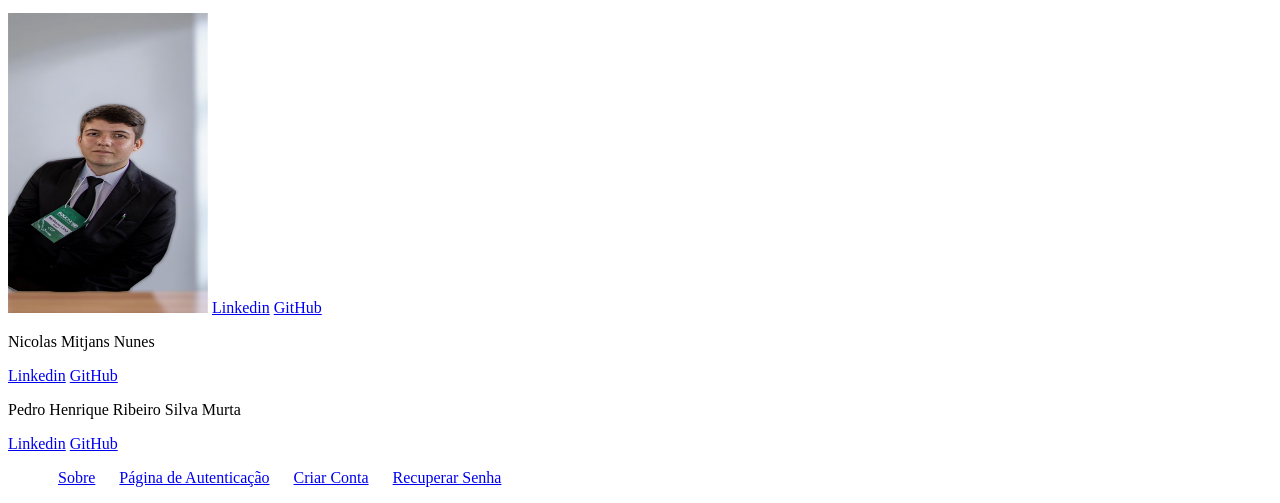
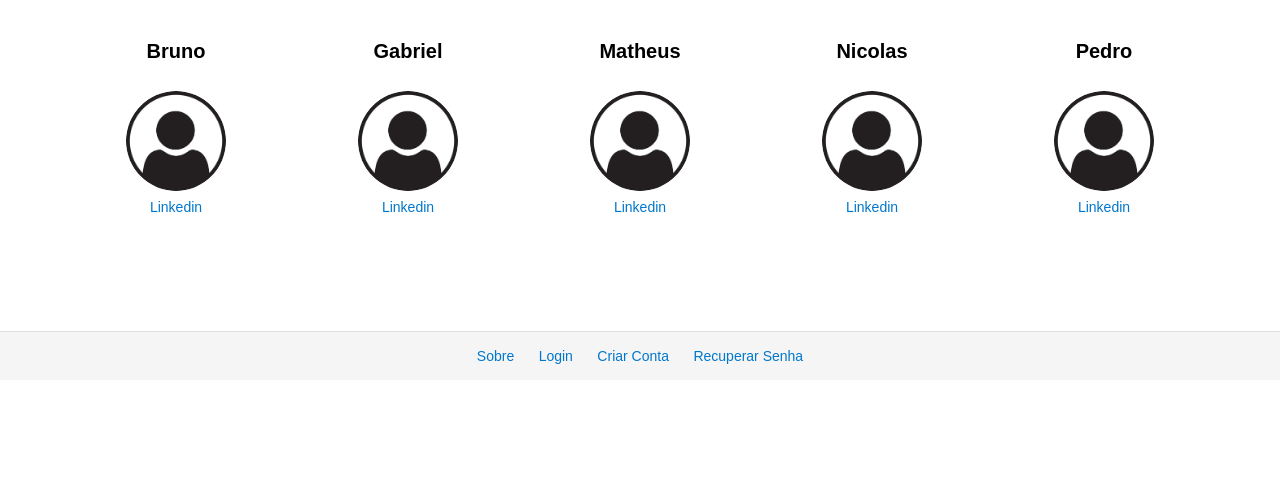
Before and after one commit to BrunoM2422/ES-PI2-2025-T3-G07, a plain HTML site: page sobre.html in a window 1280 px wide. Shown: the part 420-923 px from the top of the page. After the commit the page ends 800 px from the top, so only its background shows below. Drawn offline with Linux system fonts and the light colour scheme.

Commit message:
CSS Inicial

```diff
--- a/sobre.html
+++ b/sobre.html
@@ -4,57 +4,59 @@
     <meta charset="UTF-8">
     <meta name="viewport" content="width=device-width, initial-scale=1.0">
     <title>NotaDez</title>
-    <link rel="StyleSheet" href="./styles/style.css">
+    <link rel="StyleSheet" href="./styles/main.css">
     <link rel="StyleSheet" href="./styles/sobre.css">
 </head>
 <body>
     <div id="wrapper">
         <div id="header">
             <h1>
-                NotaDez
+                <a href="login.html">NotaDez</a>
             </h1>
         </div>
         <div id="content">
             <h2>
                 Projeto Integrador II
             </h2>
-            <h3>
+            <h3><br>
                 Objetivos:
             </h3>
             <ul>
-                <li>
+                <br><li>
                     Criar um sistema que ajude os professores a controlar as notas de seus alunos.
                 </li>
                 <li>
                     Facilitar o controle de disciplinas e de instituições do docente.
                 </li>
             </ul>
-            <h3>Integrantes: </h3>
-            <div id="bruno">
-                <p>Bruno Lenitta Machado</p>
+
+            <h3><br>Integrantes: </h3>
+            <div class="sobre">
+                <div class="pessoa">
+                    <p>Bruno</p>
+                    <img src="images/TEMPLATE.jpg" alt="Bruno">
                     <a href="#">Linkedin</a>
-                <a href="#">GitHub</a>
                 </div>
-            <div id="gabriel">
-                <p>Gabriel Scolfaro de Azevedo</p>
+                <div class="pessoa">
+                    <p>Gabriel</p>
+                    <img src="images/TEMPLATE.jpg" alt="Gabriel">
                     <a href="#">Linkedin</a>
-                <a href="#">GitHub</a>
                 </div>
-            <div id="matheus">
-                <p>Matheus Antony Lucas Lima</p>
-                <img class="profilePhoto" src="./images/matheusphoto.jpeg">
-                <a href="https://www.linkedin.com/in/matheus-lucas-lima-aa201a371/">Linkedin</a>
-                <a href="https://github.com/MatheusLucaLima">GitHub</a>
+                <div class="pessoa">
+                    <p>Matheus</p>
+                    <img src="images/TEMPLATE.jpg" alt="Matheus">
+                    <a href="#">Linkedin</a>
                 </div>
-            <div id="nicolas">
-                <p>Nicolas Mitjans Nunes</p>
+                <div class="pessoa">
+                    <p>Nicolas</p>
+                    <img src="images/TEMPLATE.jpg" alt="Nicolas">
                     <a href="#">Linkedin</a>
-                <a href="#">GitHub</a>
                 </div>
-            <div id="pedro">
-                <p>Pedro Henrique Ribeiro Silva Murta</p>
+                <div class="pessoa">
+                    <p>Pedro</p>
+                    <img src="images/TEMPLATE.jpg" alt="Pedro">
                     <a href="#">Linkedin</a>
-                <a href="#">GitHub</a>
+                </div>
             </div>
 
         </div>
@@ -64,7 +66,7 @@
                     <a href="sobre.html">Sobre</a>
                 </li>
                 <li>
-                    <a href="index.html">Página de Autenticação</a>
+                    <a href="login.html">Login</a>
                 </li>
                 <li>
                     <a href="criarConta.html">Criar Conta</a>
--- /dev/null
+++ b/styles/criarConta.css
@@ -0,0 +1,65 @@
+
+/* Conteúdo principal */
+#content {
+    flex: 1;
+    display: flex;
+    flex-direction: column;
+    align-items: center;
+    justify-content: center;
+    padding: 40px;
+}
+
+#content p {
+    font-size: 20px;
+    margin-bottom: 20px;
+    font-weight: bold;
+}
+
+/* Formulário de login */
+form {
+    display: flex;
+    flex-direction: column;
+    gap: 15px;
+    width: 250px;
+}
+
+input {
+    padding: 10px;
+    border: 1px solid #aaa;
+    border-radius: 8px;
+    font-size: 14px;
+}
+
+button {
+    background-color: #0077cc;
+    color: white;
+    padding: 10px;
+    border: none;
+    border-radius: 8px;
+    font-size: 16px;
+    cursor: pointer;
+    transition: background 0.3s;
+}
+
+button:hover {
+    background-color: #005fa3;
+}
+
+/* Links adicionais (recuperar/criar conta) */
+#recoverPassword {
+    padding-right: 20px;
+}
+
+#content div {
+    margin-top: 15px;
+}
+
+#content a {
+    color: #0077cc;
+    text-decoration: none;
+    font-size: 14px;
+}
+
+#content a:hover {
+    text-decoration: underline;
+}
--- /dev/null
+++ b/styles/login.css
@@ -0,0 +1,64 @@
+/* Conteúdo principal */
+#content {
+    flex: 1;
+    display: flex;
+    flex-direction: column;
+    align-items: center;
+    justify-content: center;
+    padding: 40px;
+}
+
+#content p {
+    font-size: 20px;
+    margin-bottom: 20px;
+    font-weight: bold;
+}
+
+/* Formulário de login */
+form {
+    display: flex;
+    flex-direction: column;
+    gap: 15px;
+    width: 250px;
+}
+
+input {
+    padding: 10px;
+    border: 1px solid #aaa;
+    border-radius: 8px;
+    font-size: 14px;
+}
+
+button {
+    background-color: #0077cc;
+    color: white;
+    padding: 10px;
+    border: none;
+    border-radius: 8px;
+    font-size: 16px;
+    cursor: pointer;
+    transition: background 0.3s;
+}
+
+button:hover {
+    background-color: #005fa3;
+}
+
+/* Links adicionais (recuperar/criar conta) */
+#recoverPassword {
+    padding-right: 20px;
+}
+
+#content div {
+    margin-top: 15px;
+}
+
+#content a {
+    color: #0077cc;
+    text-decoration: none;
+    font-size: 14px;
+}
+
+#content a:hover {
+    text-decoration: underline;
+}
--- /dev/null
+++ b/styles/main.css
@@ -0,0 +1,59 @@
+/* Reset básico */
+* {
+    margin: 0;
+    padding: 0;
+    box-sizing: border-box;
+    font-family: Arial, Helvetica, sans-serif;
+}
+
+/* Wrapper geral */
+#wrapper {
+    display: flex;
+    flex-direction: column;
+    min-height: 100vh;
+}
+
+
+/* Cabeçalho */
+#header {
+    background-color: #0077cc;
+    color: white;
+    padding: 10px;
+    text-align: left;
+    font-size:25px;
+
+}
+
+#header a{
+    color: white;
+    text-decoration:none;
+}
+
+/* Rodapé */
+#footer {
+    background-color: #f5f5f5;
+    padding: 15px;
+    text-align: center;
+    border-top: 1px solid #ddd;
+}
+
+#footer ul {
+    padding: 0;
+    margin: 0;
+}
+
+#footer li {
+    display: inline;
+    list-style: none;
+    padding: 0 10px;
+}
+
+#footer a {
+    color: #0077cc;
+    text-decoration: none;
+    font-size: 14px;
+}
+
+#footer a:hover {
+    text-decoration: underline;
+}
--- /dev/null
+++ b/styles/recuperarSenha.css
@@ -0,0 +1,59 @@
+/* Conteúdo principal */
+#content {
+    flex: 1;
+    display: flex;
+    flex-direction: column;
+    align-items: center;
+    justify-content: center;
+    padding: 40px;
+}
+
+#content p {
+    font-size: 20px;
+    margin-bottom: 20px;
+    font-weight: bold;
+}
+
+/* Formulário de login */
+form {
+    display: flex;
+    flex-direction: column;
+    gap: 15px;
+    width: 250px;
+}
+
+input {
+    padding: 10px;
+    border: 1px solid #aaa;
+    border-radius: 8px;
+    font-size: 14px;
+}
+
+button {
+    background-color: #0077cc;
+    color: white;
+    padding: 10px;
+    border: none;
+    border-radius: 8px;
+    font-size: 16px;
+    cursor: pointer;
+    transition: background 0.3s;
+}
+
+button:hover {
+    background-color: #005fa3;
+}
+
+#content div {
+    margin-top: 15px;
+}
+
+#content a {
+    color: #0077cc;
+    text-decoration: none;
+    font-size: 14px;
+}
+
+#content a:hover {
+    text-decoration: underline;
+}
--- a/styles/sobre.css
+++ b/styles/sobre.css
@@ -1,4 +1,66 @@
-.profilePhoto{
-    width: 200px;
-    height: 300px;
+/* Conteúdo principal */
+#content {
+    flex: 1;
+    display: flex;
+    flex-direction: column;
+    align-items: center;
+    justify-content: center;
+    padding: 40px;
 }
+
+#content p {
+    font-size: 20px;
+    margin-bottom: 20px;
+    font-weight: bold;
+}
+
+h2 {
+    font-size:40px;
+}
+
+h3 {
+    font-size:30px;
+}
+
+#content div {
+    margin-top: 15px;
+}
+
+#content a {
+    color: #0077cc;
+    text-decoration: none;
+    font-size: 14px;
+}
+
+#content a:hover {
+    text-decoration: underline;
+}
+
+.sobre {
+    display: grid;
+    grid-template-columns: repeat(auto-fit, minmax(150px, 1fr));
+    gap: 20px;
+    width: 100%;
+    padding: 30px;
+    justify-items: center;
+     align-items: start;
+}
+
+.pessoa {
+    display: flex;
+    flex-direction: column;
+    align-items: center;
+    gap: 8px;
+}
+
+.pessoa p {
+    font-size: 16px;
+    margin: 0;
+}
+.pessoa img {
+    width: 100px;
+    height: 100px;
+    border-radius: 50%;
+    object-fit: cover;
+    display: block;
+}
--- a/styles/style.css
+++ /dev/null
@@ -1,16 +0,0 @@
-
-
-
-
-#recoverPassword{
-    padding-right: 20px;
-}
-
-
-
-
-#footer li{
-    display: inline;
-    list-style: none;
-    padding: 10px;
-}
```
Also changed, not shown: criarConta.html (+4 -3 lines), login.html (renamed from index.html, +4 -3 lines), recuperarSenha.html (+6 -8 lines), images/TEMPLATE.jpg (added). Lines whose indentation alone changed are shown as unchanged.
